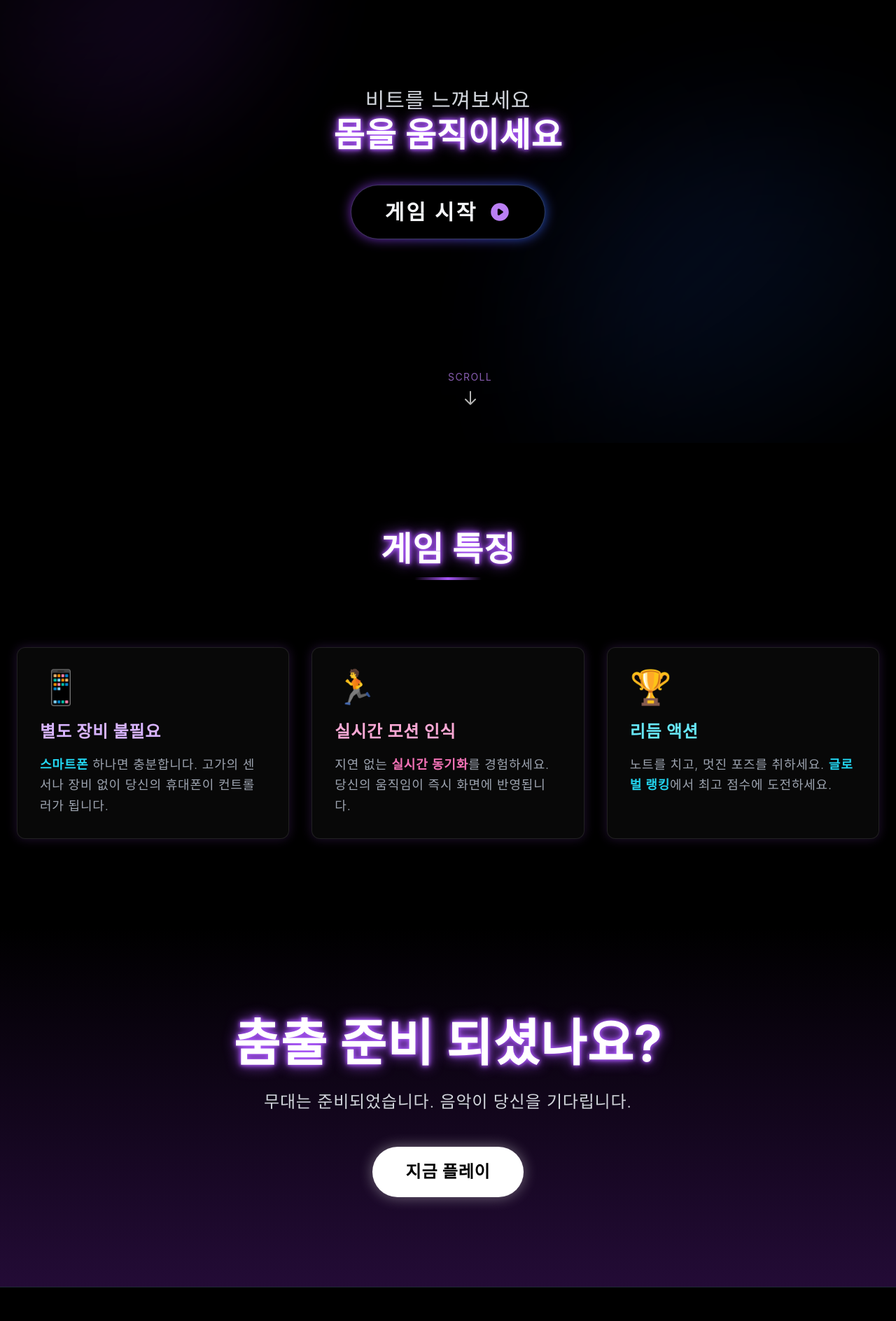
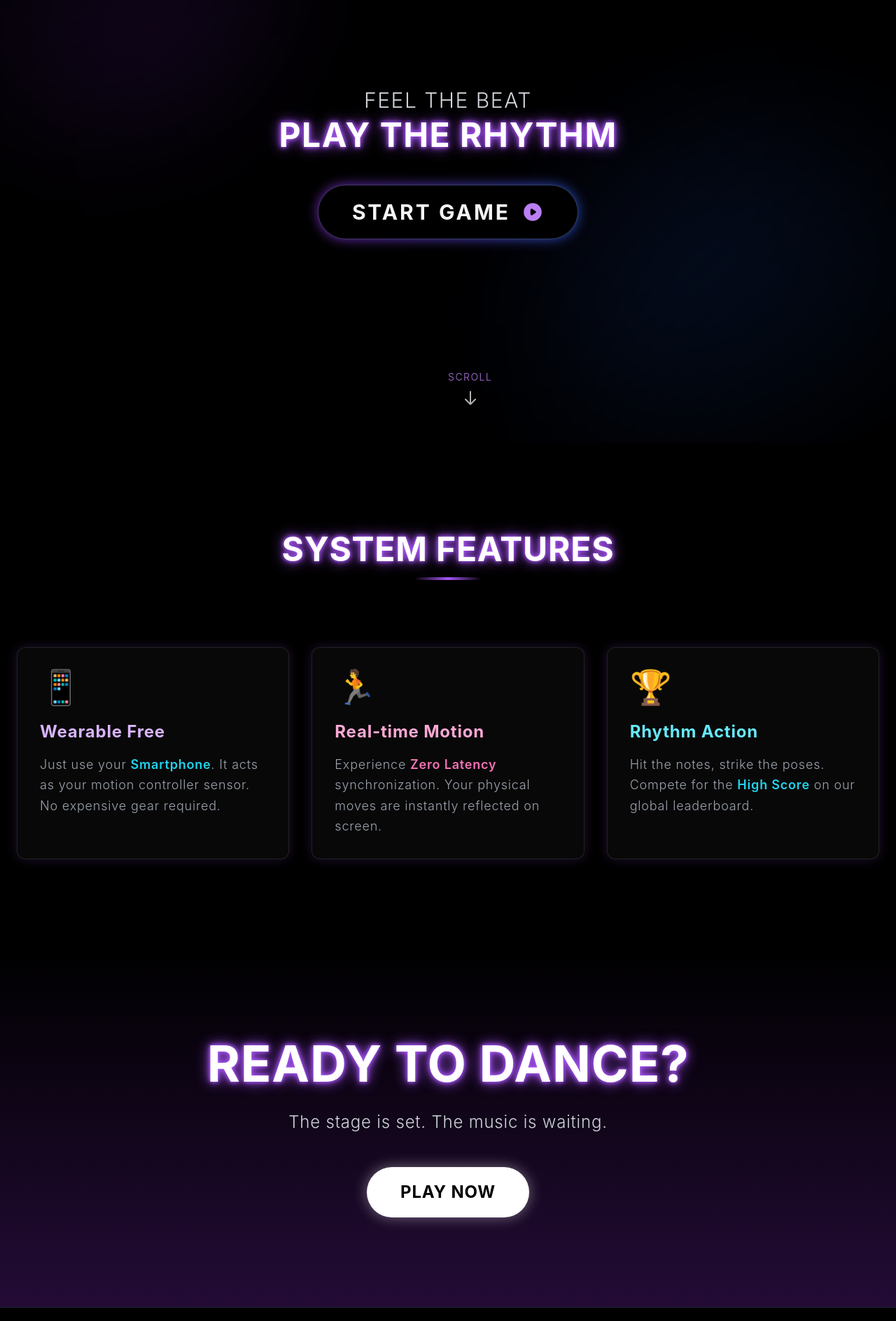
Before and after one commit to sohee9010/rhythm-game-website, a React (Vite) app in the folder Frontend/: page / in a window 1280 px wide. Shown: the part 240-2128 px from the top of the page at 70% size. Built offline with nearby package versions, Linux system fonts and the light colour scheme; a web font is replaced by a local one.

Commit message:
Update homepage: Change tagline to 'PLAY THE RHYTHM' and restore English text

```diff
--- a/Frontend/src/pages/HomePage.tsx
+++ b/Frontend/src/pages/HomePage.tsx
@@ -20,14 +20,12 @@ const HomePage: React.FC = () => {
 
           {/* Logo removed as requested */}
 
-          <div className="mb-12 max-w-2xl mx-auto font-light tracking-wider">
-            <p className="text-2xl md:text-3xl text-gray-300">
-              비트를 느껴보세요
-            </p>
+          <p className="text-2xl md:text-3xl text-gray-300 mb-12 max-w-2xl mx-auto font-light tracking-wider">
+            FEEL THE BEAT <br />
             <span className="text-purple-400 font-bold mt-2 block neon-text text-4xl md:text-5xl">
-              몸을 움직이세요
+              PLAY THE RHYTHM
             </span>
-          </div>
+          </p>
 
           <div className="flex flex-col md:flex-row gap-8 justify-center items-center">
 
@@ -38,7 +36,7 @@ const HomePage: React.FC = () => {
               <div className="absolute inset-0 bg-gradient-to-r from-purple-600 to-blue-600 rounded-full blur opacity-75 group-hover:opacity-100 transition duration-1000 group-hover:duration-200 animate-pulse-glow"></div>
               <div className="relative px-12 py-5 bg-black ring-1 ring-gray-600/50 rounded-full leading-none flex items-center">
                 <span className="space-x-2 text-gray-100 group-hover:text-purple-300 transition-colors duration-200">
-                  <span className="text-3xl font-bold tracking-widest">게임 시작</span>
+                  <span className="text-3xl font-bold tracking-widest">START GAME</span>
                 </span>
                 <svg className="w-8 h-8 ml-4 text-purple-400 animate-pulse" fill="currentColor" viewBox="0 0 20 20">
                   <path fillRule="evenodd" d="M10 18a8 8 0 100-16 8 8 0 000 16zM9.555 7.168A1 1 0 008 8v4a1 1 0 001.555.832l3-2a1 1 0 000-1.664l-3-2z" clipRule="evenodd" />
@@ -62,7 +60,7 @@ const HomePage: React.FC = () => {
       <section id="features" className="py-32 relative z-10 bg-black/80 backdrop-blur-sm">
         <div className="max-w-7xl mx-auto px-6">
           <div className="text-center mb-24">
-            <h2 className="text-4xl md:text-5xl font-bold mb-4 text-white neon-text">게임 특징</h2>
+            <h2 className="text-4xl md:text-5xl font-bold mb-4 text-white neon-text">SYSTEM FEATURES</h2>
             <div className="w-24 h-1 bg-gradient-to-r from-transparent via-purple-500 to-transparent mx-auto"></div>
           </div>
 
@@ -71,27 +69,27 @@ const HomePage: React.FC = () => {
             {/* Feature 1 */}
             <div className="neon-border p-8 bg-white/5 hover:bg-white/10 transition-all duration-300 group">
               <div className="text-5xl mb-6 group-hover:scale-110 transition-transform duration-300">📱</div>
-              <h3 className="text-2xl font-bold mb-4 text-purple-300">별도 장비 불필요</h3>
+              <h3 className="text-2xl font-bold mb-4 text-purple-300">Wearable Free</h3>
               <p className="text-lg text-gray-400 font-light leading-relaxed">
-                <span className="text-cyan-400 font-semibold">스마트폰</span> 하나면 충분합니다. 고가의 센서나 장비 없이 당신의 휴대폰이 컨트롤러가 됩니다.
+                Just use your <span className="text-cyan-400 font-semibold">Smartphone</span>. It acts as your motion controller sensor. No expensive gear required.
               </p>
             </div>
 
             {/* Feature 2 */}
             <div className="neon-border p-8 bg-white/5 hover:bg-white/10 transition-all duration-300 group">
               <div className="text-5xl mb-6 group-hover:scale-110 transition-transform duration-300">🏃</div>
-              <h3 className="text-2xl font-bold mb-4 text-pink-300">실시간 모션 인식</h3>
+              <h3 className="text-2xl font-bold mb-4 text-pink-300">Real-time Motion</h3>
               <p className="text-lg text-gray-400 font-light leading-relaxed">
-                지연 없는 <span className="text-pink-400 font-semibold">실시간 동기화</span>를 경험하세요. 당신의 움직임이 즉시 화면에 반영됩니다.
+                Experience <span className="text-pink-400 font-semibold">Zero Latency</span> synchronization. Your physical moves are instantly reflected on screen.
               </p>
             </div>
 
             {/* Feature 3 */}
             <div className="neon-border p-8 bg-white/5 hover:bg-white/10 transition-all duration-300 group">
               <div className="text-5xl mb-6 group-hover:scale-110 transition-transform duration-300">🏆</div>
-              <h3 className="text-2xl font-bold mb-4 text-cyan-300">리듬 액션</h3>
+              <h3 className="text-2xl font-bold mb-4 text-cyan-300">Rhythm Action</h3>
               <p className="text-lg text-gray-400 font-light leading-relaxed">
-                노트를 치고, 멋진 포즈를 취하세요. <span className="text-cyan-400 font-semibold">글로벌 랭킹</span>에서 최고 점수에 도전하세요.
+                Hit the notes, strike the poses. Compete for the <span className="text-cyan-400 font-semibold">High Score</span> on our global leaderboard.
               </p>
             </div>
 
@@ -103,15 +101,15 @@ const HomePage: React.FC = () => {
       <section className="py-32 relative overflow-hidden">
         <div className="absolute inset-0 bg-gradient-to-t from-purple-900/40 to-black z-0"></div>
         <div className="max-w-4xl mx-auto px-6 text-center relative z-10">
-          <h2 className="text-5xl md:text-7xl font-bold mb-8 text-white neon-text">춤출 준비 되셨나요?</h2>
+          <h2 className="text-5xl md:text-7xl font-bold mb-8 text-white neon-text">READY TO DANCE?</h2>
           <p className="text-2xl text-gray-300 mb-12 font-light">
-            무대는 준비되었습니다. 음악이 당신을 기다립니다.
+            The stage is set. The music is waiting.
           </p>
           <Link
             to="/game"
             className="inline-block px-12 py-5 bg-white text-black text-2xl font-bold rounded-full hover:bg-purple-500 hover:text-white hover:scale-105 transition-all duration-300 shadow-[0_0_20px_rgba(255,255,255,0.4)] hover:shadow-[0_0_40px_rgba(168,85,247,0.6)]"
           >
-            지금 플레이
+            PLAY NOW
           </Link>
         </div>
       </section>
```
Also changed, not shown: 3 other files (tests, documents, lock files or other folders).
